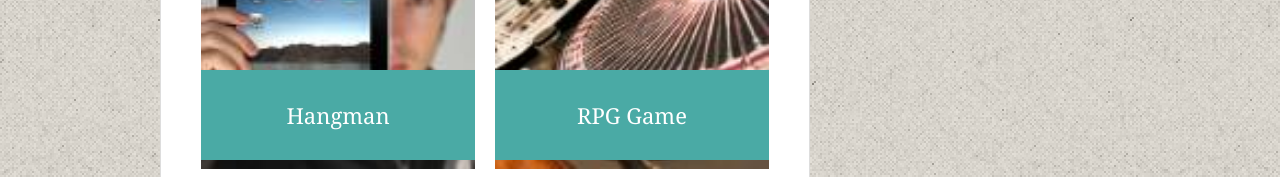
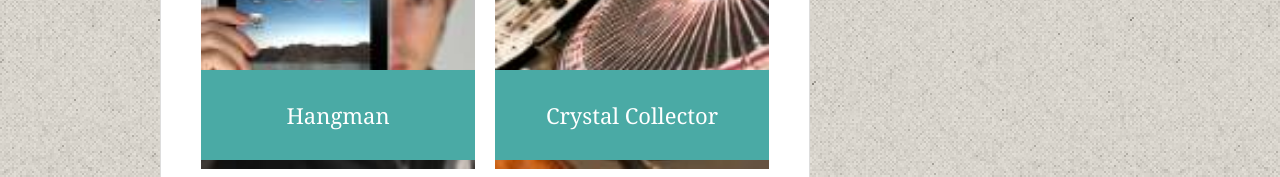
Before and after one commit to Sbender90/Responsive-Portfolio, a plain HTML site: page portfolio.html in a window 1280 px wide. Shown: the part 365-542 px from the top of the page. Drawn offline with Linux system fonts and the light colour scheme.

Commit message:
another new

```diff
--- a/portfolio.html
+++ b/portfolio.html
@@ -38,7 +38,7 @@
           <a href="https://sbender90.github.io/week-4-game/">
         <img src="assets/images/rpgGame.jpg" alt="RPG Game">
 
-        <h3>RPG Game</h3>
+        <h3>Crystal Collector</h3>
       </div>
       <div class="projects">
         <img src="assets/images/triviaGame.jpg" alt="Trivia Game">
```
